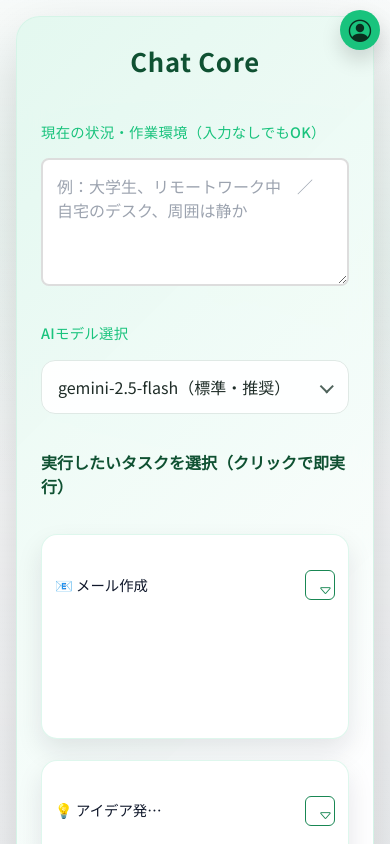
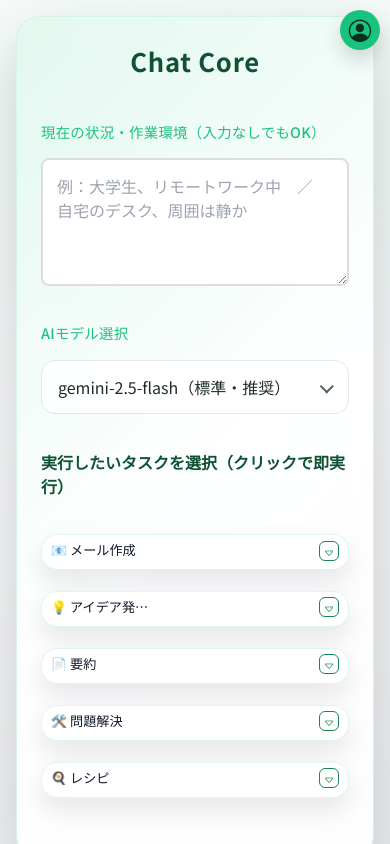
Before and after one commit to kota-kawa/Chat-Core, a Next.js app in the folder frontend/: page / in a window 390 px wide. Shown: the top 844 px of the page. Built offline with nearby package versions, Linux system fonts and the light colour scheme; no server answers.

Commit message:
タスクカードが大きくなりすぎた問題を修正３

```diff
--- a/frontend/public/static/css/pages/chat/setup.css
+++ b/frontend/public/static/css/pages/chat/setup.css
@@ -180,14 +180,15 @@
   position: relative;
   display: flex;
   flex-wrap: wrap;
+  align-items: flex-start;
   gap: 1rem;
-  min-height: 100px;
+  min-height: 0;
 }
 
 .task-selection .task-wrapper {
   flex: 0 0 calc(50% - 0.5rem);
   max-width: calc(50% - 0.5rem);
-  display: flex;
+  display: block;
 }
 
 /* 初期描画時のフラッシュ防止: 折りたたみ時は 7 件目以降を隠す */
@@ -198,7 +199,7 @@
 /* カード本体のスタイル */
 .prompt-card {
   background: #ffffff;
-  padding: 0.5rem 0.75rem;
+  padding: 0.3rem 0.55rem !important;
   border-radius: 16px;
   cursor: pointer;
   transition: transform 0.2s ease, box-shadow 0.2s ease, border 0.2s ease;
@@ -207,8 +208,8 @@
   text-align: center;
   position: relative;
   overflow: visible;
-  min-height: 48px;
-  font-size: 1rem;
+  min-height: 34px !important;
+  font-size: 0.88rem;
   box-shadow: 0 10px 24px rgba(0, 0, 0, 0.06);
 }
 
@@ -249,19 +250,20 @@
 .task-header {
   flex: 1;
   min-width: 0;
-  font-size: 0.9rem;
-  line-height: 1.3;
+  font-size: 0.82rem;
+  line-height: 1.1;
   text-align: left;
-  display: -webkit-box;
-  -webkit-line-clamp: 2;
-  -webkit-box-orient: vertical;
+  white-space: nowrap;
+  text-overflow: ellipsis;
   overflow: hidden;
 }
 
 .task-detail-toggle {
-  width: 30px;
-  height: 30px;
-  padding: 0;
+  width: 20px;
+  height: 20px;
+  min-height: 20px;
+  padding: 0 !important;
+  line-height: 1 !important;
   border-radius: 999px;
   display: inline-flex;
   align-items: center;
@@ -270,7 +272,7 @@
 }
 
 .task-detail-toggle i {
-  font-size: 0.9rem;
+  font-size: 0.7rem;
 }
 
 /* モーダルの全体（背景部分含む） */
@@ -336,7 +338,7 @@
 
   .prompt-card {
     font-size: 0.95rem;
-    min-height: 52px;
+    min-height: 36px !important;
   }
 }
 
@@ -356,10 +358,10 @@
 
   .prompt-card {
     height: auto;
-    min-height: 52px;
+    min-height: 36px !important;
     max-height: none;
-    font-size: 0.95rem;
-    padding: 0.55rem 0.75rem;
+    font-size: 0.88rem;
+    padding: 0.32rem 0.55rem !important;
     overflow: hidden;
   }
 
```
